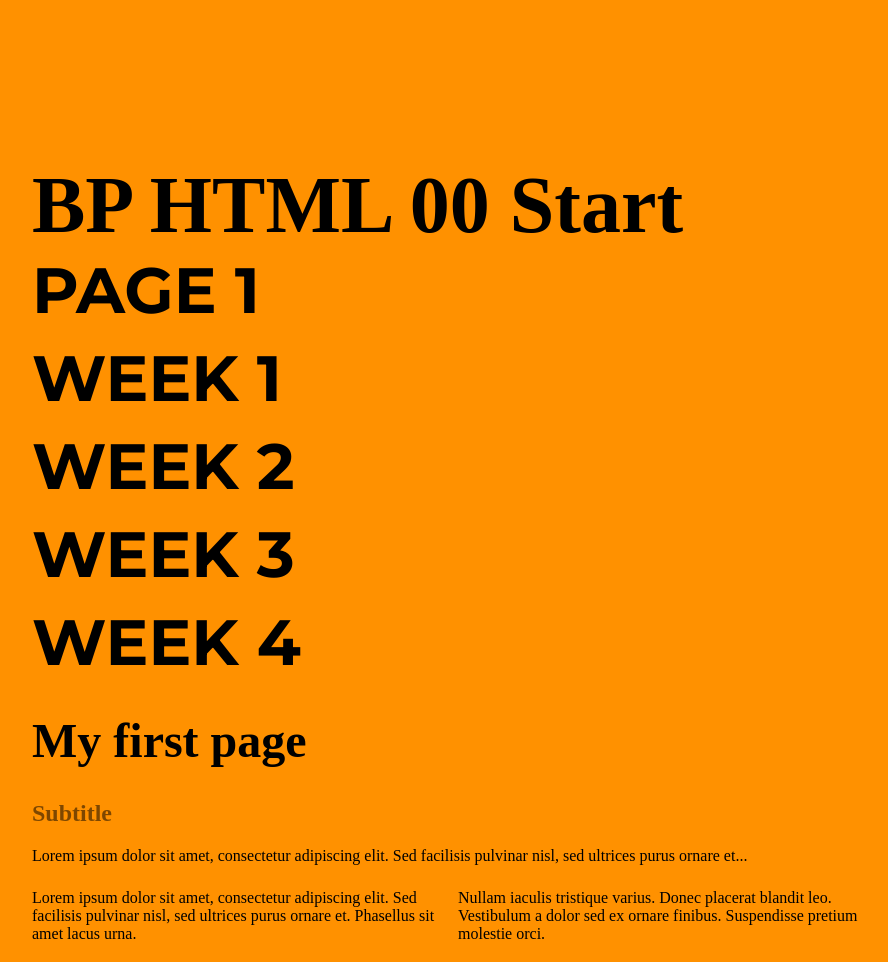
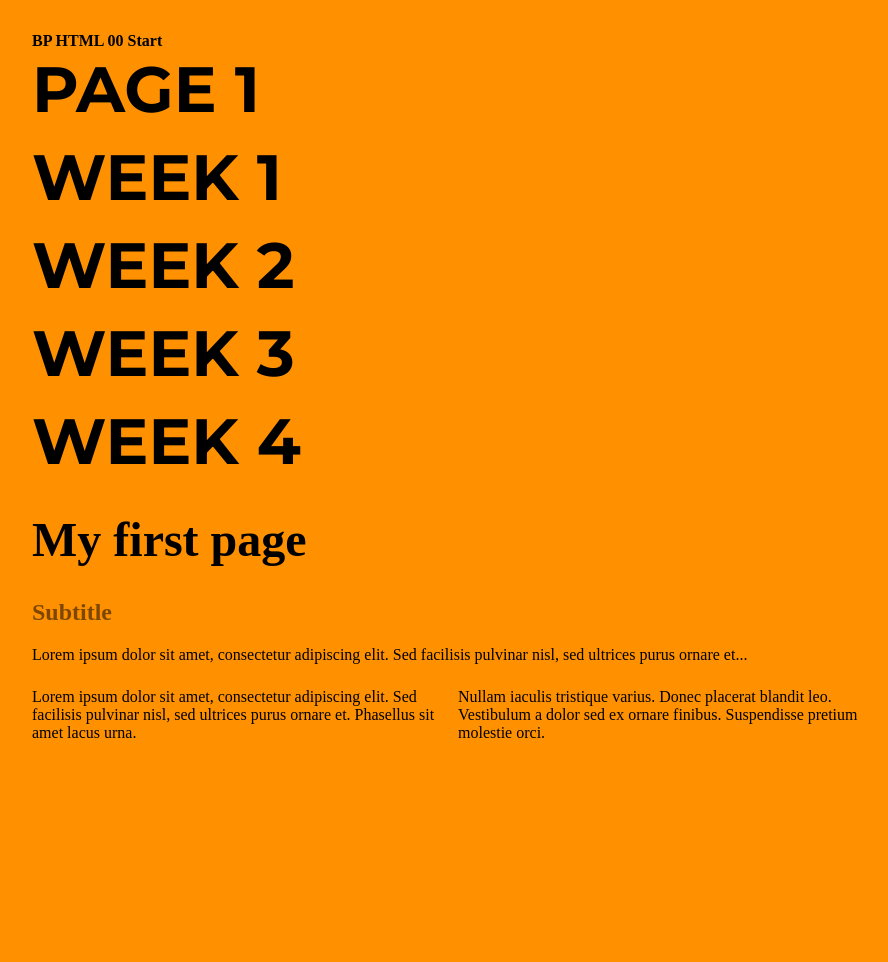
Before and after one commit to Tiebe-Pietjouw/LW6, a plain HTML site: page index.html in a window 1280 px wide. Shown: the whole page, without its empty margins (192-1080 px from the left). After the commit the page ends 840 px from the top, so only its background shows below. Drawn offline with Linux system fonts and the light colour scheme; a web font is replaced by a local one.

Commit message:
Update styles.css

```diff
--- a/assets/styles.css
+++ b/assets/styles.css
@@ -18,7 +18,7 @@ body{
 
 .title {
     font-family: 'Montserrat"';
-    font-size: 5em;
+    font-size: 1em;
     font-weight: bold;
     text-transform: capitalize;
     margin-top: 2em;
```
